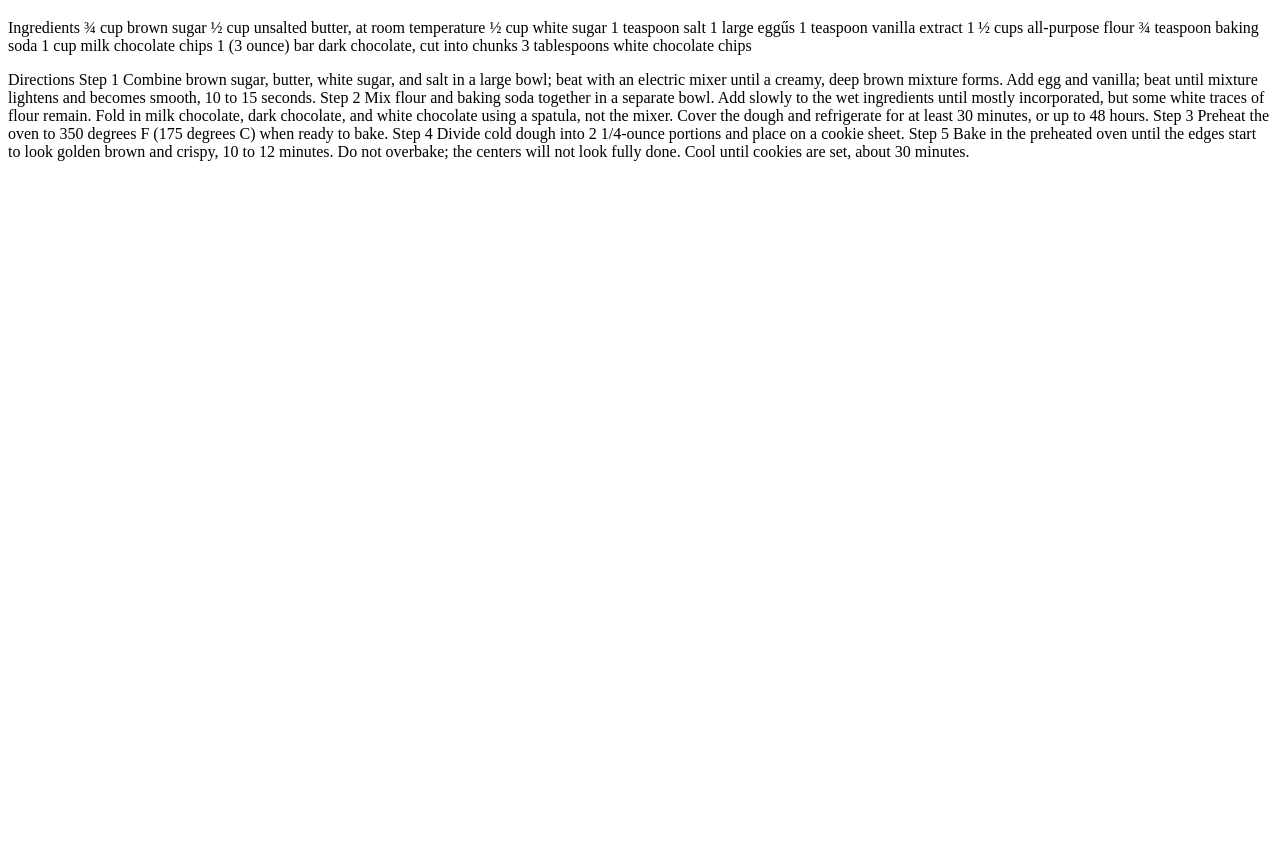
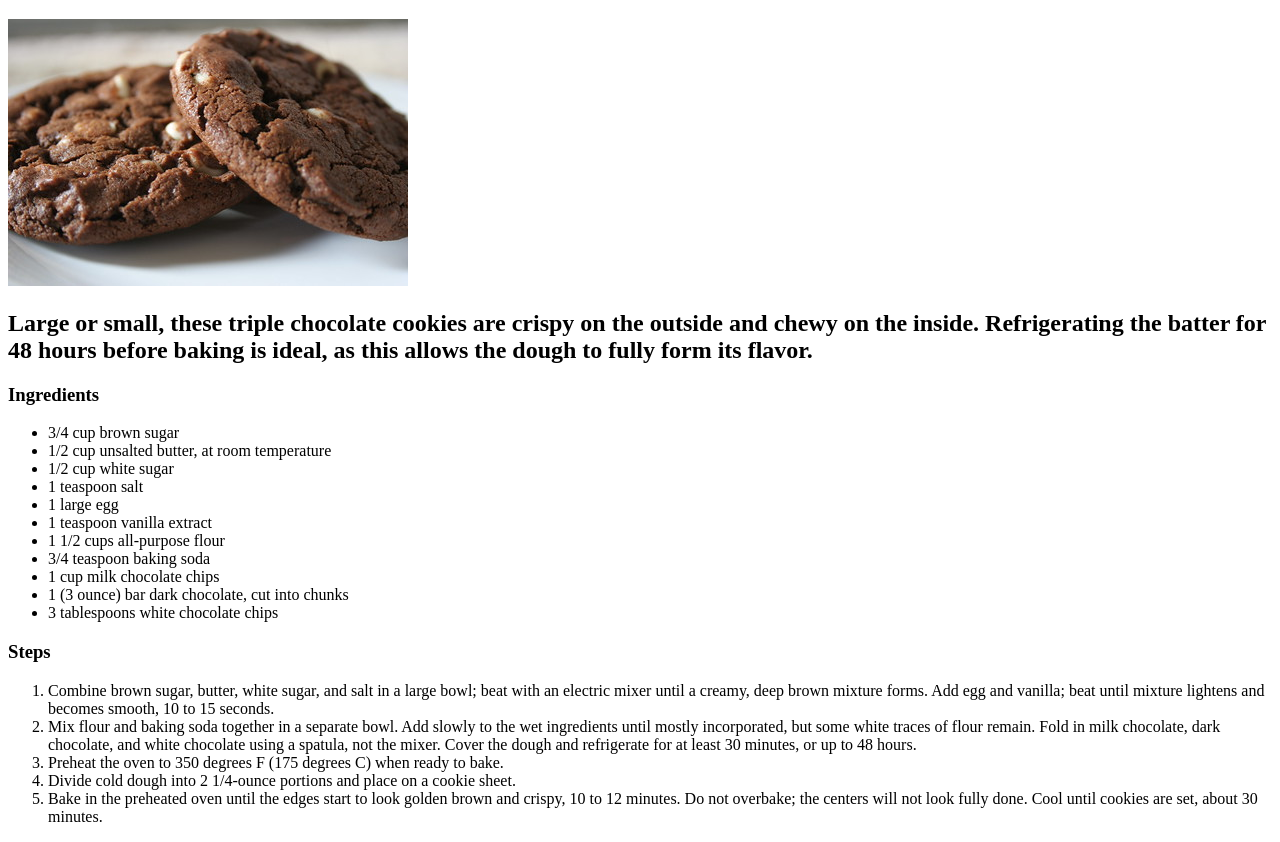
Before and after one commit to szkiss04/odin-recipes, a plain HTML site: page recipes/chocolate_cookies.html in a window 1280 px wide. Shown: the part 61-903 px from the top of the page. Before the commit the page ends 800 px from the top, so only its background shows below. Drawn offline with Linux system fonts and the light colour scheme.

Commit message:
Added the cookie recipe page its structure and content

```diff
--- a/recipes/chocolate_cookies.html
+++ b/recipes/chocolate_cookies.html
@@ -9,41 +9,64 @@
 
 <body>
     <h1>Triple Chocolate Chunk Cookies</h1>
-    <p>
-        Ingredients
-        ¾ cup brown sugar
-        ½ cup unsalted butter, at room temperature
-        ½ cup white sugar
-        1 teaspoon salt
-        1 large eggűs
-        1 teaspoon vanilla extract
-        1 ½ cups all-purpose flour
-        ¾ teaspoon baking soda
-        1 cup milk chocolate chips
-        1 (3 ounce) bar dark chocolate, cut into chunks
-        3 tablespoons white chocolate chips
-    </p>
-    <p>
-        Directions
-        Step 1
-        Combine brown sugar, butter, white sugar, and salt in a large bowl; beat with an electric mixer until a creamy,
-        deep brown mixture forms. Add egg and vanilla; beat until mixture lightens and becomes smooth, 10 to 15 seconds.
 
-        Step 2
-        Mix flour and baking soda together in a separate bowl. Add slowly to the wet ingredients until mostly
-        incorporated, but some white traces of flour remain. Fold in milk chocolate, dark chocolate, and white chocolate
-        using a spatula, not the mixer. Cover the dough and refrigerate for at least 30 minutes, or up to 48 hours.
+    <img src="../img/cookie.jpg" alt="a chocolate cookie">
 
-        Step 3
-        Preheat the oven to 350 degrees F (175 degrees C) when ready to bake.
+    <h2>
+        Large or small, these triple chocolate cookies are crispy on the
+        outside and chewy on the inside. Refrigerating the batter for 48
+        hours before baking is ideal, as this allows the dough to fully
+        form its flavor.
+    </h2>
 
-        Step 4
-        Divide cold dough into 2 1/4-ounce portions and place on a cookie sheet.
+    <h3>Ingredients</h3>
 
-        Step 5
-        Bake in the preheated oven until the edges start to look golden brown and crispy, 10 to 12 minutes. Do not
-        overbake; the centers will not look fully done. Cool until cookies are set, about 30 minutes.
-    </p>
+    <ul>
+        <li>3/4 cup brown sugar</li>
+        <li>1/2 cup unsalted butter, at room temperature</li>
+        <li>1/2 cup white sugar</li>
+        <li>1 teaspoon salt</li>
+        <li>1 large egg</li>
+        <li>1 teaspoon vanilla extract</li>
+        <li>1 1/2 cups all-purpose flour</li>
+        <li>3/4 teaspoon baking soda</li>
+        <li>1 cup milk chocolate chips</li>
+        <li>1 (3 ounce) bar dark chocolate, cut into chunks</li>
+        <li>3 tablespoons white chocolate chips</li>
+    </ul>
+
+    <h3>Steps</h3>
+
+    <ol>
+        <li>
+            Combine brown sugar, butter, white sugar, and salt in a large
+            bowl; beat with an electric mixer until a creamy, deep brown
+            mixture forms. Add egg and vanilla; beat until mixture lightens
+            and becomes smooth, 10 to 15 seconds.
+        </li>
+        <li>
+            Mix flour and baking soda together in a separate bowl. Add slowly
+            to the wet ingredients until mostly incorporated, but some white
+            traces of flour remain. Fold in milk chocolate, dark chocolate,
+            and white chocolate using a spatula, not the mixer. Cover the
+            dough and refrigerate for at least 30 minutes, or up to 48 hours.
+        </li>
+        <li>
+            Preheat the oven to 350 degrees F (175 degrees C) when ready to
+            bake.
+        </li>
+        <li>
+            Divide cold dough into 2 1/4-ounce portions and place on a cookie
+            sheet.
+        </li>
+        <li>
+            Bake in the preheated oven until the edges start to look golden
+            brown and crispy, 10 to 12 minutes. Do not overbake; the centers
+            will not look fully done. Cool until cookies are set, about 30
+            minutes.
+        </li>
+    </ol>
+
 </body>
 
 </html>
```
Also changed, not shown: img/cookie.jpg (added).
